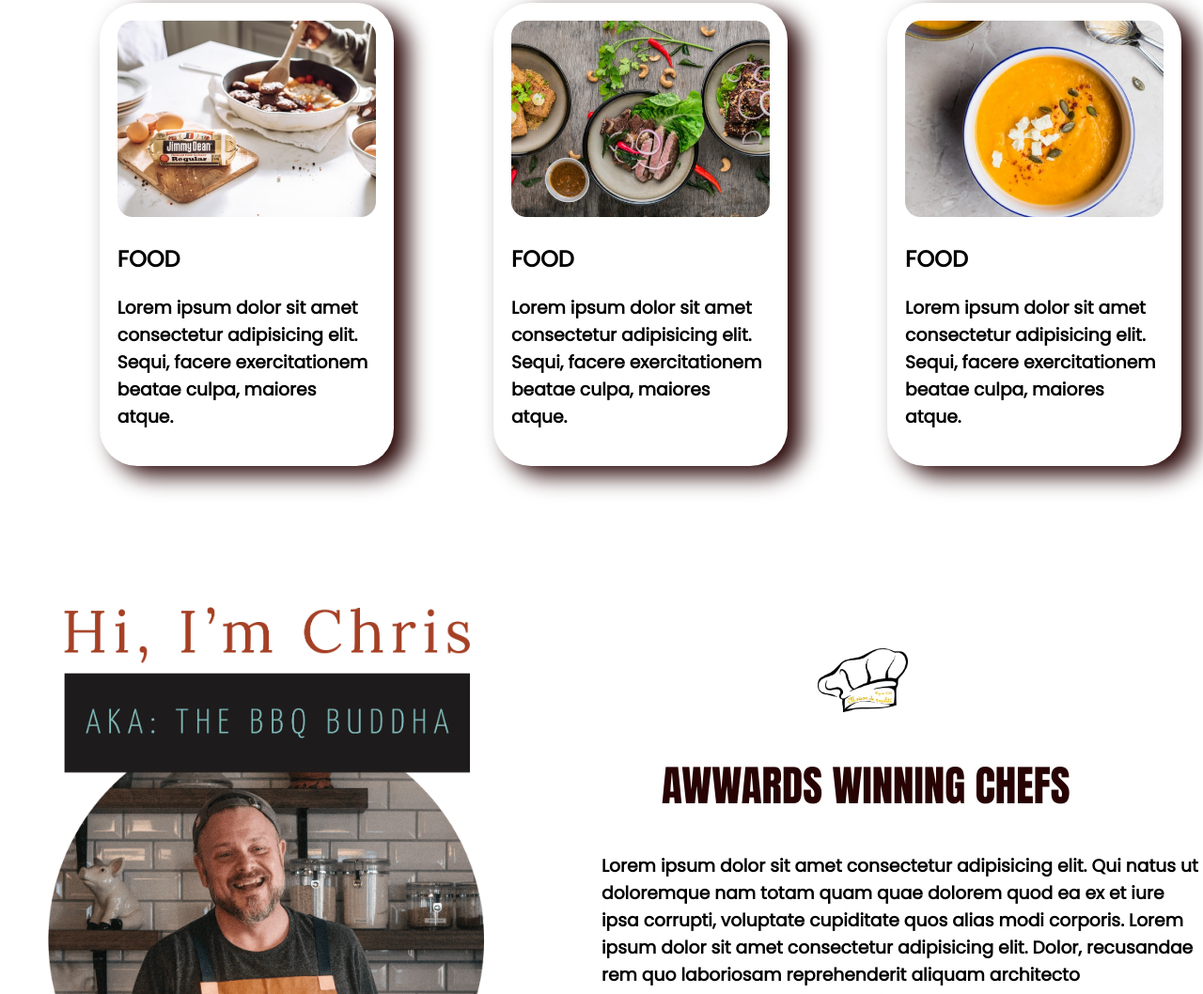
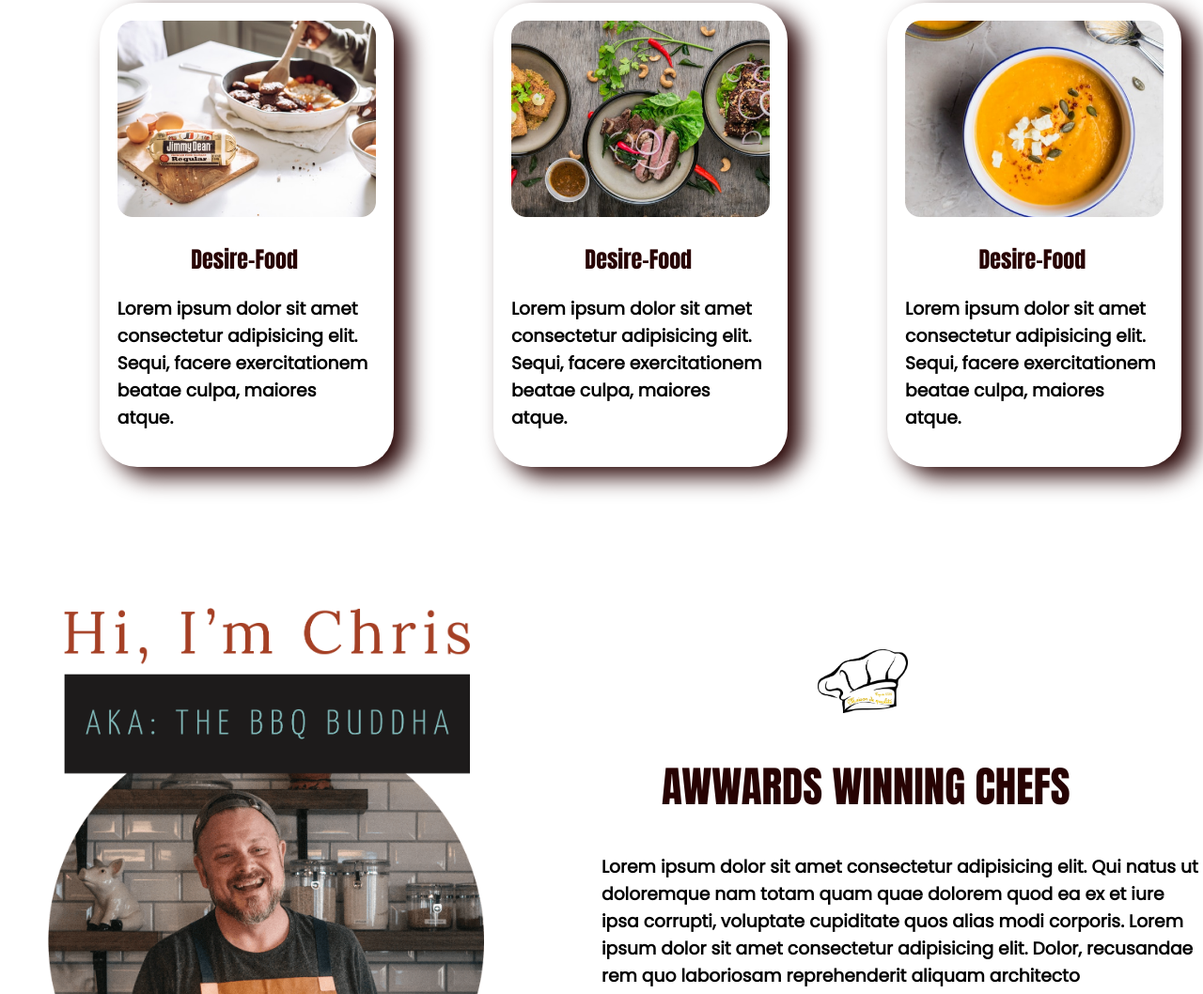
Before and after one commit to AmartyaGhoshyoo/Food-Networking, a plain HTML site: page index.html in a window 1280 px wide. Shown: the part 3115-4173 px from the top of the page at 94% size. Drawn offline with Linux system fonts and the light colour scheme.

Commit message:
maybe-all-done

```diff
--- a/index.html
+++ b/index.html
@@ -95,19 +95,19 @@
     <section class="seventh-section">
         <div class="ssda">
             <img src="food.jpg" alt="">
-            <h2>FOOD</h2>
+            <h2 class="sish2">Desire-Food</h2>
             <h3>Lorem ipsum dolor sit amet consectetur adipisicing elit. Sequi, facere exercitationem beatae culpa,
                 maiores atque.</h3>
         </div>
         <div class="ssda">
             <img src="food2.jpg" alt="">
-            <h2>FOOD</h2>
+            <h2 class="sish2">Desire-Food</h2>
             <h3>Lorem ipsum dolor sit amet consectetur adipisicing elit. Sequi, facere exercitationem beatae culpa,
                 maiores atque.</h3>
         </div>
         <div class="ssda">
             <img src="food3.png" alt="">
-            <h2>FOOD</h2>
+            <h2 class="sish2">Desire-Food</h2>
             <h3>Lorem ipsum dolor sit amet consectetur adipisicing elit. Sequi, facere exercitationem beatae culpa,
                 maiores atque.</h3>
         </div>
--- a/style.css
+++ b/style.css
@@ -192,7 +192,11 @@ p{
 .sixth-section{
     margin-bottom: 40px;
 }
-
+.sish2{
+    padding-left: 28.5%;
+    color: rgb(39, 3, 3);
+    font-family: Impact, Haettenschweiler, 'Arial Narrow Bold', sans-serif;
+}
 .ssda{
     width: 21.5%;
     border-radius: 40px;
@@ -248,4 +252,3 @@ p{
    background-image: url(hand.jpg);
    margin-bottom: 150px;
 }
-}
```
